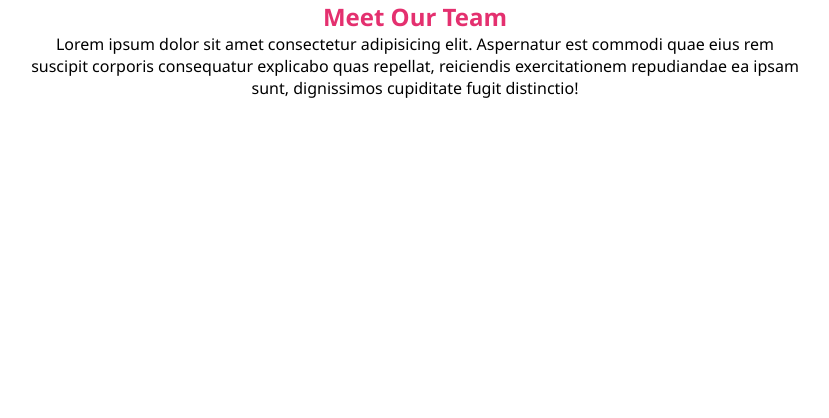
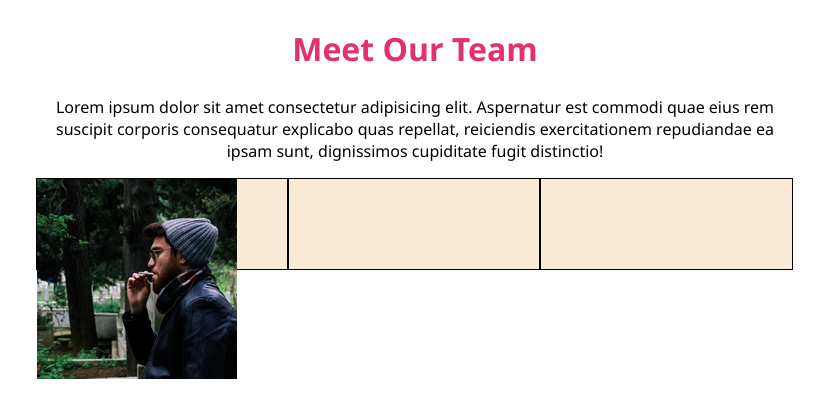
Before and after one commit to jfmarkan/html-css-float-cards, a plain HTML site: page index.html in a window 1280 px wide. Shown: the whole page, without its empty margins (225-1054 px from the left). Drawn offline with Linux system fonts and the light colour scheme.

Commit message:
created row and card structure

```diff
--- a/css/styles.css
+++ b/css/styles.css
@@ -1,13 +1,5 @@
-/* RESET */
-*{
-    margin: 0;
-    padding: 0;
-    box-sizing: border-box;
-}
-
-/* STYLES */
 body{
-    font-family:'Segoe UI', Tahoma, Geneva, Verdana, sans-serif
+    font-family:'Segoe UI', Tahoma, Geneva, Verdana, sans-serif;
 }
 
 .container{
@@ -16,5 +8,31 @@ body{
 }
 
 h1{
+    font-size: 2rem;
     color: #e4306f;
 }
+
+.clearfix::after {
+    content: "";
+    display: table;
+    clear: both;
+}
+
+.row{
+    height: 100px;
+}
+
+.card{
+    width: 33%;
+    height: 90px;
+    background-color: antiquewhite;
+    border: 1px solid black;
+}
+
+.float-left{
+    float:left;
+}
+
+.data{
+
+}
--- a/index.html
+++ b/index.html
@@ -17,7 +17,23 @@
                 Lorem ipsum dolor sit amet consectetur adipisicing elit. Aspernatur est commodi quae eius rem suscipit corporis consequatur explicabo quas repellat, reiciendis exercitationem repudiandae ea ipsam sunt, dignissimos cupiditate fugit distinctio!
             </p>
         </section>
-        <section></section>
+        <section>
+            <div class="row clearfix">
+                <div class="card float-left">
+                    <div class="float-left">
+                        <img src="img/male1.png" alt="">
+                    </div>
+                    <div class="data">
+
+                    </div>
+                </div>
+
+                    <div class="float-left"></div>
+                <div class="card float-left clearfix"></div>
+                <div class="card float-left clearfix"></div>
+            </div>
+            <div class="row clearfix"></div>
+        </section>
     </div>
 </body>
 </html>
```
